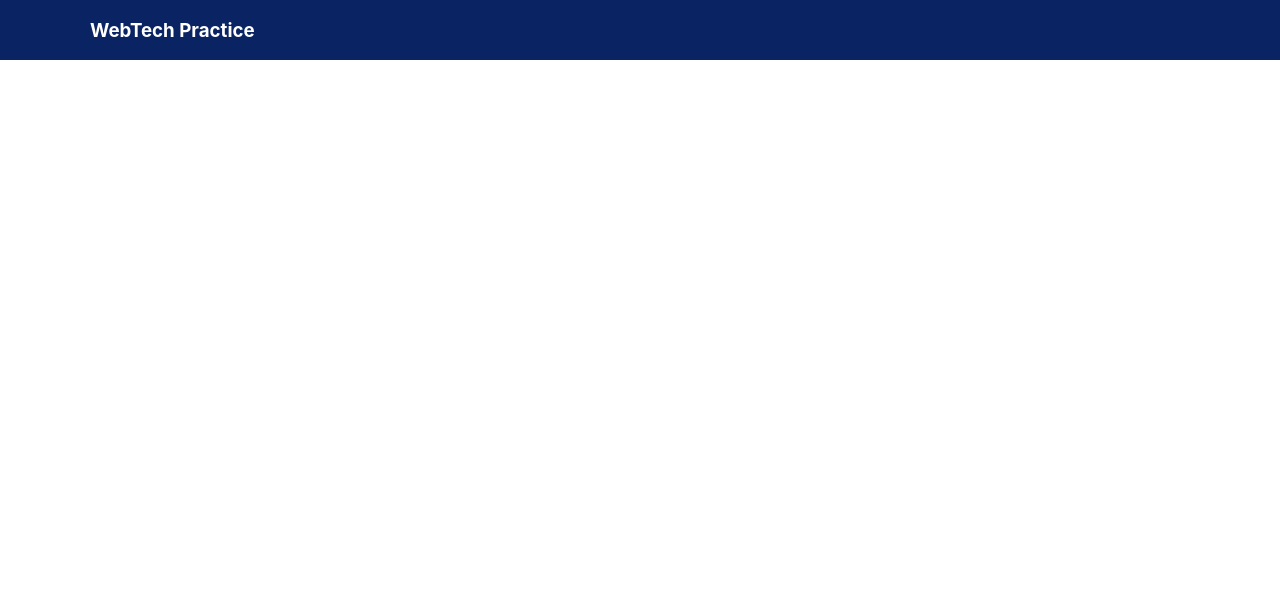
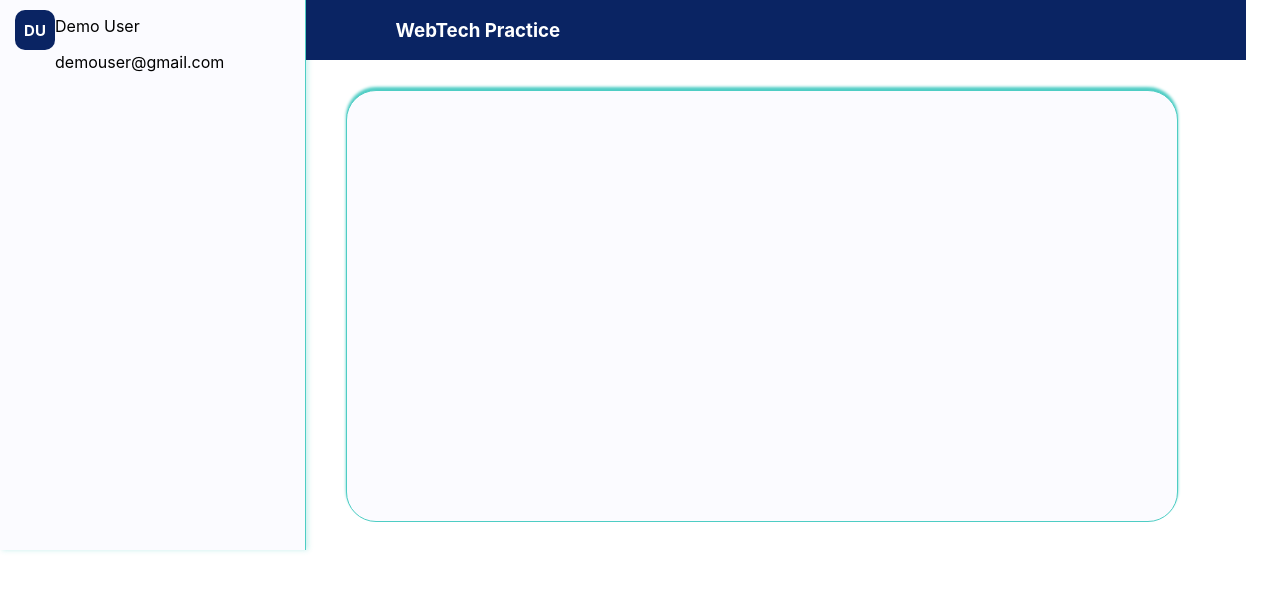
Before and after one commit to Rohit-kr07/React-project-Shahnaz, a React (Create React App) app: page /overviewPage in a window 1280 px wide. Shown: the top 590 px of the page. Built offline with nearby package versions, Linux system fonts and the light colour scheme.

Commit message:
work on sidebar

```diff
--- a/src/App.js
+++ b/src/App.js
@@ -10,9 +10,9 @@ function App() {
     <BrowserRouter>
       <Routes>
         <Route path="/" element={<LandingPage />} />
-        <Route path="/overviewPage" element={<OverviewPage />} />
         <Route path="/login" element={<LoginPage />} />
         <Route path="/signup" element={<SignUpPage />} />
+        <Route path="/overviewPage" element={<OverviewPage />} />
       </Routes>
     </BrowserRouter>
   );
--- a/src/Styles/Headingsectionstyle.js
+++ b/src/Styles/Headingsectionstyle.js
@@ -1,6 +1,7 @@
 export const Headingsectionstyle = {
     container: {
           height: "60px",
+          width:"900px",
     backgroundColor: "#0a2463",
     display: "flex",
     justifyContent: "space-between",
--- a/src/Styles/Landingpagestyle.js
+++ b/src/Styles/Landingpagestyle.js
@@ -1,4 +1,8 @@
 export const Landingpagestyle = {
+
+  page: {
+    width: "100%",
+  },
 
   mainContent: {
     width: "90%",
--- /dev/null
+++ b/src/Styles/Overviewstyle.js
@@ -0,0 +1,39 @@
+export const Overviewstyle = {
+    box1:{
+
+  width: "830px",
+  height: "430px",
+  border: "1px solid #4ECDC4",
+  marginTop: "30px",
+  marginLeft: "40px",
+  backgroundColor: "#FBFBFF",
+  borderRadius: "30px",
+  boxShadow: "0px -3px 3px 0px #4ECDC4",
+},
+
+    maindiv : {
+        display:"flex",
+        flexDirection:"row",
+    },
+
+    seconddiv: {
+        display:"flex",
+        flexDirection:"column",
+        width:"100%",
+        height:"100vh",
+    },
+
+//     smallbox: {
+
+
+//   width: "800px",
+//   height: "170px",
+//   marginLeft: "40px",
+//   gap: "20px",
+//   display: "flex",
+//   marginTop: "30px",
+
+
+
+//     },
+};
--- /dev/null
+++ b/src/Styles/Sidebarstyle.js
@@ -0,0 +1,32 @@
+export const Sidebarstyle = {
+  box: {
+    width: "400px",
+    height: "550px",
+    borderRight: "1px solid #4ECDC4",
+    boxShadow: "2px 0 5px #4ecdc550",
+    backgroundColor: "#FBFBFF",
+
+  },
+smalldiv: {
+    display:"flex",
+    flexDirection:"row",
+},
+smalldiv1:{
+
+  height: "40px",
+  width: "40px",
+  borderRadius: "10px",
+  backgroundColor: "#0A2463",
+  color: "white",
+  display: "flex",
+  justifyContent: "center",
+  alignItems: "center",
+  fontSize: "15px",
+  fontWeight: "bold",
+marginLeft : "15px",
+marginTop:"10px",
+
+},
+
+
+};
--- /dev/null
+++ b/src/Views/Components/Overviewcomponents/Overviewbox.js
@@ -0,0 +1,10 @@
+import { Overviewstyle } from "../../../Styles/Overviewstyle";
+
+const Overviewbox = () => {
+    return(
+<div style={Overviewstyle.box1}>
+
+</div>
+    );
+};
+export default  Overviewbox;
--- /dev/null
+++ b/src/Views/Components/Sidebar.js
@@ -0,0 +1,23 @@
+import React from "react";
+import { Sidebarstyle } from "../../Styles/Sidebarstyle";
+
+const sidebar = () => {
+    return (
+        <div style={Sidebarstyle.box}>
+            <div>
+            <div style={Sidebarstyle.smalldiv}>
+                <div style={Sidebarstyle.smalldiv1}>
+                <h4 style={{margin: "0px"}}>DU</h4>
+                </div>
+                <div style={{display:"flxe",flexDirection:"column"}}>
+                    <p> Demo User</p>
+                    <p>demouser@gmail.com</p>
+                </div>
+            </div>
+
+       <sidebarbtn label = "abcd"/>
+       </div>
+        </div>
+    );
+};
+export default sidebar;
--- a/src/Views/Pages/Overviewpage.js
+++ b/src/Views/Pages/Overviewpage.js
@@ -1,10 +1,19 @@
 
 import Headingsection from "../Components/Headingsection";
+import Sidebar from "../Components/Sidebar";
+import Overviewbox from "../Components/Overviewcomponents/Overviewbox";
+import { Overviewstyle } from "../../Styles/Overviewstyle";
 
 const OverviewPage = () => {
     return (
-        <div>
+        <div style={Overviewstyle.maindiv}>
+
+            <Sidebar />
+            <div style={Overviewstyle.seconddiv}>
+
             <Headingsection />
+            <Overviewbox/>
+</div>
         </div>
     );
 };
```
Also changed, not shown: src/Styles/Sidebarbuttonstyle.js (added, +16 -0 lines), src/Views/Components/Sidebarbutton.js (added, +14 -0 lines).
